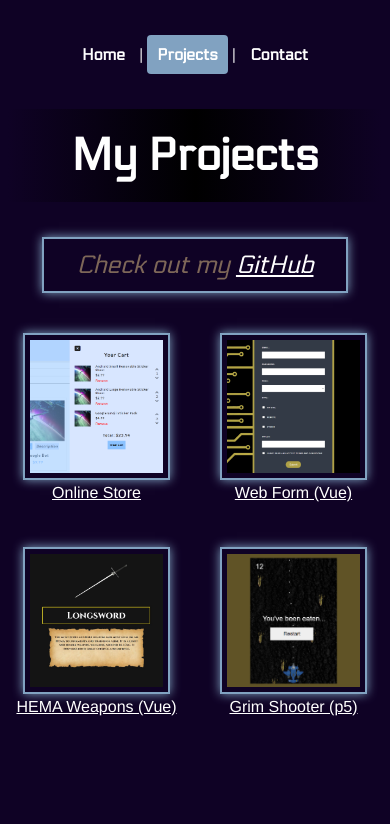
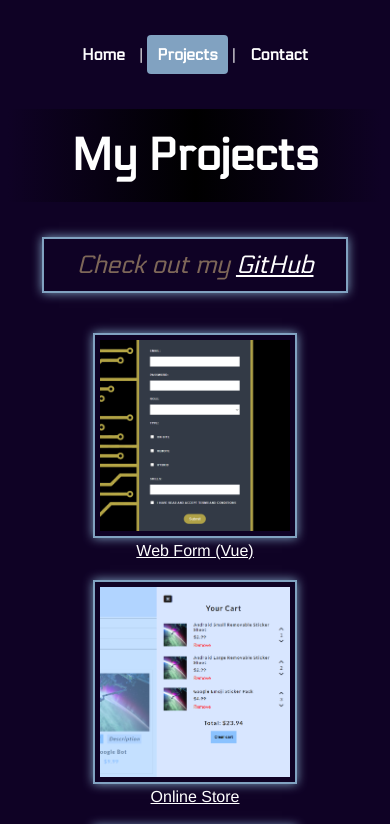
Before and after one commit to cerovina/Website-Vue-Router, a Vue app: page /projects in a window 390 px wide. Shown: the top 824 px of the page. Built offline with nearby package versions, Linux system fonts and the light colour scheme.

Commit message:
Changed project layout

```diff
--- a/src/views/ProjectsView.vue
+++ b/src/views/ProjectsView.vue
@@ -10,24 +10,19 @@
 
         <div class="grid-container">
           <div class="grid-item">
+            <img class="img1" src="@/assets/picForm2.png" alt="Web Form">
+            <br>
+            <a class="link" href="https://web-form-vue-lake.vercel.app/">Web Form (Vue)</a>
+          </div>
+          <div class="grid-item">
             <img class="img1" src="@/assets/taskStore.png" alt="Online Store">
             <br>
             <a class="link" href="https://cerovina.github.io/Task-Online-Store/">Online Store</a>
           </div>
           <div class="grid-item">
-            <img class="img1" src="@/assets/picForm2.png" alt="Web Form">
-            <br>
-            <a class="link" href="https://web-form-vue-lake.vercel.app/">Web Form (Vue)</a>
-          </div>
-          <div class="grid-item">
             <img class="img1" src="@/assets/HemaPic.jpg" alt="HEMA Weapons">
             <br>
             <a class="link" href="https://hema-weapon-showcase.vercel.app/">HEMA Weapons (Vue)</a>
-          </div>
-          <div class="grid-item">
-            <img class="img1" src="@/assets/bugs.png" alt="Space Shooter">
-            <br>
-            <a class="link" href="https://cerovina.github.io/Grim-Shooter/">Grim Shooter (p5)</a>
           </div>
         </div>
 
@@ -85,17 +80,19 @@ export default {
 }
 
 .grid-container {
-  display: flex;
-  justify-content: space-between;
+  display: grid;
+  grid-template-columns: repeat(3, 1fr);
+  margin-left: 60px;
+  margin-right: 60px;
+  justify-content: center;
   align-items: center;
-  gap: 10px;
   text-align: center;
 }
 
 .grid-item {
-  flex-basis: calc(30%);
-  margin-top: -30px;
-  margin-bottom: 65px;
+  grid-column: span 0;
+  margin-top: 10px;
+  margin-bottom: 10px;
 }
 
 .reacttitle {
@@ -106,7 +103,7 @@ export default {
 
 .projectP {
   margin-top: 35px;
-  margin-bottom: 70px;
+  margin-bottom: 30px;
   font-family: "Electro";
   color: white;
   font-size: 25px;
@@ -130,19 +127,20 @@ export default {
   box-shadow: 0 0 10px #81A2C1;
 }
 
-  .grid-container {
-    display: flex;
-    justify-content: space-between;
+    .grid-container {
+    display: grid;
+    grid-template-columns: repeat(1, 1fr);
+    margin-left: 60px;
+    margin-right: 60px;
+    justify-content: center; /* You can adjust this based on your layout needs */
     align-items: center;
-    gap: 10px;
-    flex-wrap: wrap;
     text-align: center;
   }
 
-  .grid-item {
-    flex-basis: calc(50% - 10px);
-    margin-top: -30px;
-    margin-bottom: 65px;
+    .grid-item {
+    grid-column: span 0;
+    margin-top: 10px;
+    margin-bottom: 10px;
   }
 }
 
```
